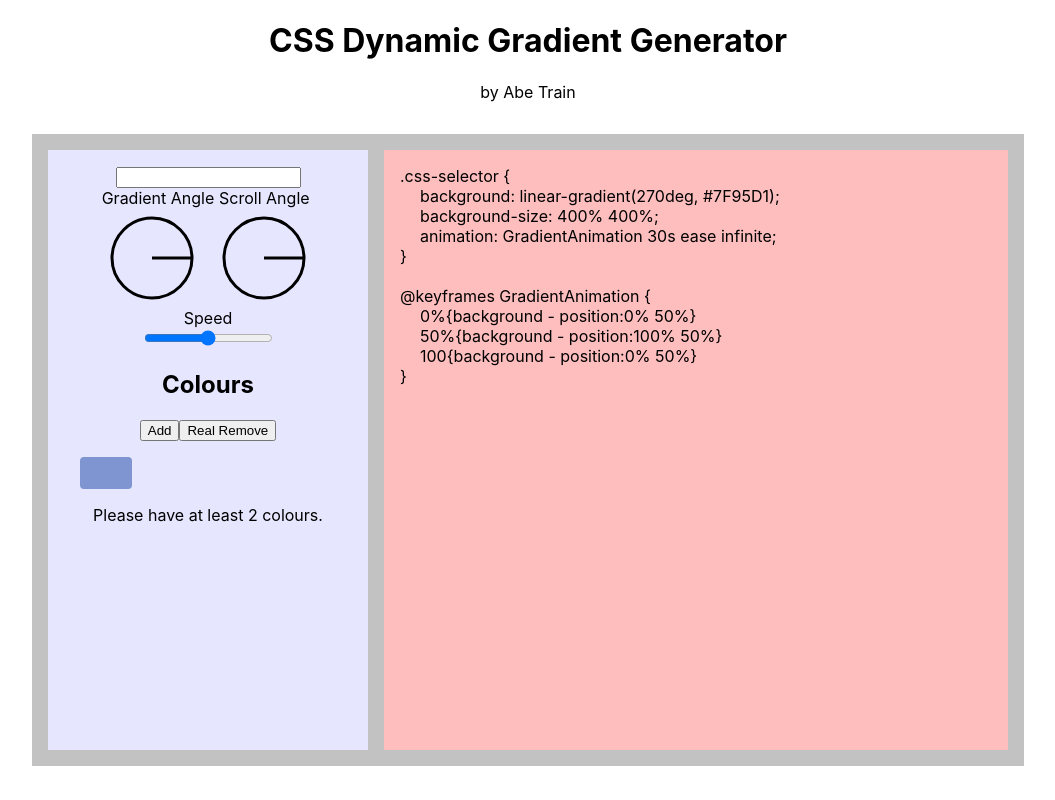
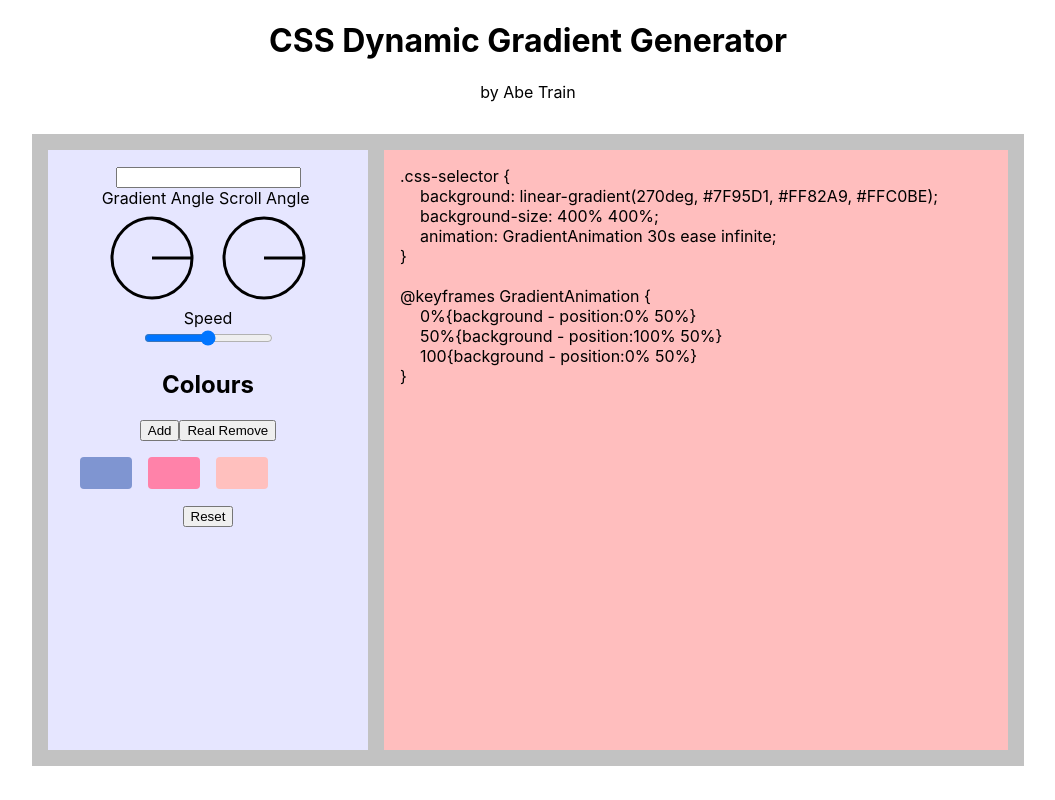
Before and after one commit to the-abe-train/dynamic-gradient, a React (Create React App) app: page / in a window 1280 px wide. Shown: the whole page, without its empty margins (112-1167 px from the left). Built offline with nearby package versions, Linux system fonts and the light colour scheme.

Commit message:
Added reset button

```diff
--- a/src/console/index.js
+++ b/src/console/index.js
@@ -4,25 +4,41 @@ import { Wheel } from "./Wheel";
 import { Slider } from "./Slider";
 import { Content } from "./Content";
 import { Colours } from "./Colours";
+// import { Checkboxes } from "./Checkboxes";
+
+// TODO Reset function should fix the active colour to default.
 
 export function Console() {
 
-  const [gradient, setGradient] = useState(0);
-  const [scroll, setScroll] = useState(0);
-  const [speed, setSpeed] = useState(30);
-  const [coloursList, setColoursList] = useState([]);
+  const defaultGradient = 0;
+  const defaultScroll = 0;
+  const defaultSpeed = 30;
+  const defaultColoursList = ['#7F95D1', '#FF82A9', '#FFC0BE'];
 
+  const [gradient, setGradient] = useState(defaultGradient);
+  const [scroll, setScroll] = useState(defaultScroll);
+  const [speed, setSpeed] = useState(defaultSpeed);
+  const [coloursList, setColoursList] = useState(defaultColoursList);
+
+  function resetConsole() {
+    setGradient(defaultGradient);
+    setScroll(defaultScroll);
+    setSpeed(defaultSpeed);
+    setColoursList(defaultColoursList);
+  }
 
   return (
     <main>
       <div id="controls" className="content">
         <input type="text" />
         <div id="wheels">
-          <Wheel name={'gradient'} setAngle={setGradient} />
-          <Wheel name={'scroll'} setAngle={setScroll} />
+          <Wheel name={'gradient'} angle={gradient} setAngle={setGradient} />
+          <Wheel name={'scroll'} angle={scroll} setAngle={setScroll} />
         </div>
         <Slider speed={speed} setSpeed={setSpeed} />
-        <Colours coloursList={coloursList} setColoursList={setColoursList}/>
+        <Colours coloursList={coloursList} setColoursList={setColoursList} />
+        {/* <Checkboxes /> */}
+        <button onClick={resetConsole} >Reset</button>
       </div>
       <div id="output" className="content">
         <Content gradient={gradient} scroll={scroll} speed={speed} coloursList={coloursList} />
```
